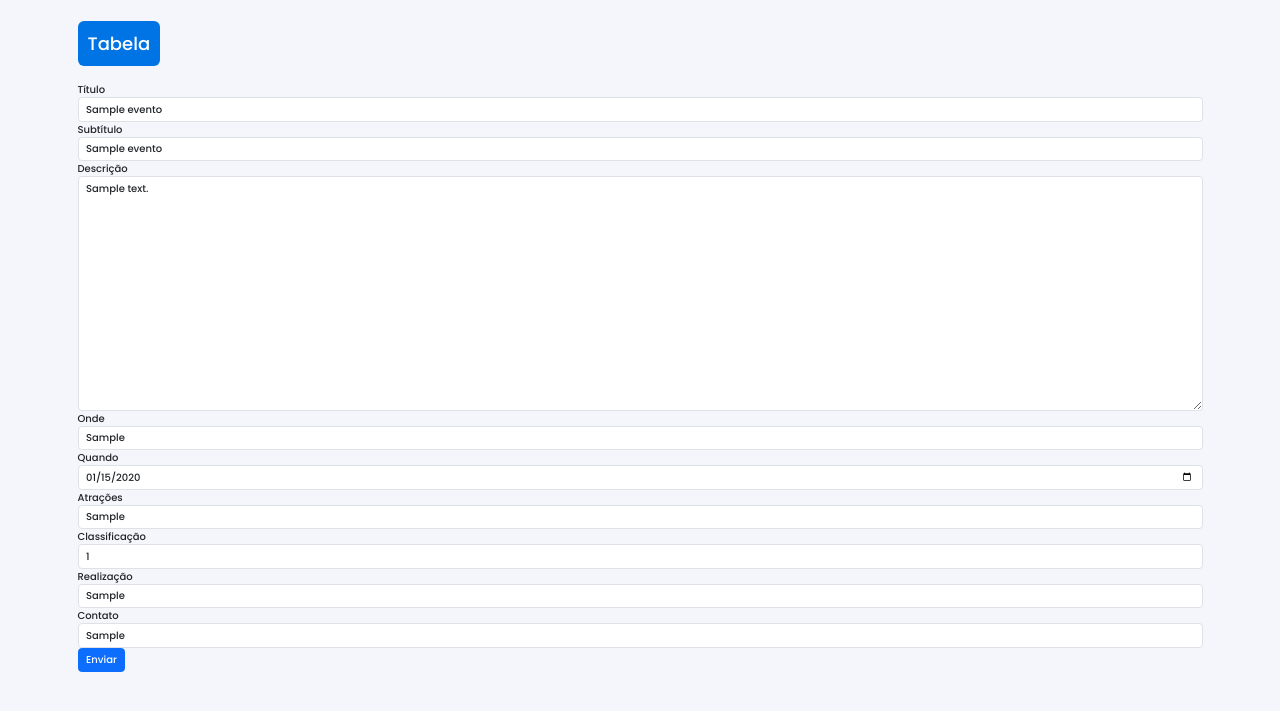
After one commit to iagosm/PE1, a PHP site: page /edit_evento.php?id_evento=1 in a window 1280 px wide. The commit adds this page. Shown: the top 711 px of the page. Run offline with PHP 8.4, Linux system fonts and the light colour scheme; tables that the repository leaves empty hold one stand-in row (values such as "Sample post"); some libraries are stand-ins or nearby versions.

Commit message:
Finalizando Projeto PE1

```diff
--- a/action_evento.php
+++ b/action_evento.php
@@ -7,7 +7,8 @@ $eventos->verificaAction();
 $mensagem = (isset($_SESSION['mensagem'])) ? $_SESSION['mensagem'] : '';
 ?>
 <div class="container">
-  <div class="row">
+  <a href="tabela.php" id="back-tabela">Tabela</a>
+  <div class="row mt-4">
     <p><?php if(isset($mensagem) && $mensagem !== '') { echo $mensagem; };?></p>
     <?php unset($_SESSION['mensagem']); ?>
     <form method="post" enctype="multipart/form-data">
--- a/assets/style.css
+++ b/assets/style.css
@@ -148,7 +148,7 @@ body {
   font-size: 16px;
   color: #4E342E;
 }
-#getAllEventos {
+#getAllEventos, .container #back-tabela, #add-event {
   text-decoration: none;
   padding: 10px;
   background: #0074e4;
@@ -157,6 +157,14 @@ body {
   color: white;
 }
 
-#getAllEventos:hover {
+#getAllEventos:hover, .container #back-tabela:hover, #add-event:hover {
   background: #0057a5;
 }
+
+table td{
+    padding: 20px;
+}
+.tabela-actions {
+  display: flex;
+  gap: 10px;
+}
--- /dev/null
+++ b/edit_evento.php
@@ -0,0 +1,56 @@
+<?php
+session_start();
+include 'header.php';
+include_once 'includes/evento.php';
+$eventos = new Evento();
+$evento = $eventos->getEvento();
+$eventos->verificaAction();
+?>
+<div class="container">
+  <a href="tabela.php" id="back-tabela">Tabela</a>
+  <div class="row mt-4">
+    <p><?php if(isset($mensagem) && $mensagem !== '') { echo $mensagem; };?></p>
+    <?php unset($_SESSION['mensagem']); ?>
+    <form method="post">
+      <div class="form-group">
+        <label for="titulo">Título</label>
+        <input class="form-control" type="text" id="titulo" name="titulo" value="<?php echo $evento['titulo']?>">
+      </div>
+      <div class="form-group">
+        <label for="subtitulo">Subtítulo</label>
+        <input class="form-control" type="text" id="subtitulo" name="subtitulo" value="<?php echo $evento['subtitulo']?>">
+      </div>
+      <div class="form-group">
+        <label for="descricao">Descrição</label>
+        <textarea class="form-control" id="descricao" name="descricao" cols="50" rows="15"><?php echo $evento['descricao']?></textarea>
+      </div>
+      <div class="form-group">
+        <label for="onde">Onde</label>
+        <input class="form-control" type="text" id="onde" name="onde" value="<?php echo $evento['onde']?>">
+      </div>
+      <div class="form-group">
+        <label for="quando">Quando</label>
+        <input class="form-control" type="date" id="quando" name="quando" value="<?php echo $evento['quando']?>">
+      </div>
+      <div class="form-group">
+        <label for="atracoes">Atrações</label>
+        <input class="form-control" type="text" id="atracoes" name="atracoes" value="<?php echo $evento['atracoes']?>">
+      </div>
+      <div class="form-group">
+        <label for="classificacao">Classificação</label>
+        <input class="form-control" type="number" id="classificacao" name="classificacao" value="<?php echo $evento['classificacao']?>">
+      </div>
+      <div class="form-group">
+        <label for="realizacao">Realização</label>
+        <input class="form-control" type="text" id="realizacao" name="realizacao" value="<?php echo $evento['realizacao']?>">
+      </div>
+      <div class="form-group">
+        <label for="contato">Contato</label>
+        <input class="form-control" type="text" id="contato" name="contato" value="<?php echo $evento['contato']?>">
+      </div>
+      <input type="hidden" name="id_evento" value="<?php echo $evento['id_evento']?>">
+      <input type="hidden" name="action" value="editEvento">
+      <button class="btn btn-primary" type="submit">Enviar</button>
+    </form>
+  </div>
+</div>
--- a/includes/evento.php
+++ b/includes/evento.php
@@ -24,19 +24,25 @@
         case 'cadEvento':
           $mensagem = $this->cadEvento($data);
           $_SESSION['mensagem'] = $mensagem;
+          header("Location: action_evento.php");
           break;
         case 'editEvento':
           $mensagem = $this->editEvento($data);
           $_SESSION['mensagem'] = $mensagem;
-          break;
-        case 'delEvento':
-          $mensagem = $this->delEvento($data);
-          $_SESSION['mensagem'] = $mensagem;
+          header("Location: tabela.php");
           break;
         default:
         $_SESSION['mensagem'] = '';
       }
-      header("Location: action_evento.php");
+    }
+  }
+
+  function verificaActionGet() {
+    if(!empty($_GET)) {
+      $_SESSION['mensagem'] = '';
+      $id_evento = $_GET['id_evento'];
+      $mensagem = $this->delEvento($id_evento);
+      $_SESSION['mensagem'] = $mensagem;
     }
   }
 
@@ -82,7 +88,8 @@
   function editEvento($data) {
 
     $sql = "UPDATE evento SET titulo = :titulo, subtitulo = :subtitulo, descricao = :descricao, onde= :onde,
-    quando = :quando, atracoes = :atracoes, classificacao = :classificacao, realizacao =:realizacao, contato = :contato WHERE idevento = :id_evento";
+    quando = :quando, atracoes = :atracoes, classificacao = :classificacao, realizacao = :realizacao, contato = :contato
+    WHERE id_evento = :id_evento";
     $sql = $this->connection->prepare($sql);
     $sql->bindValue(':titulo', $data['titulo']);
     $sql->bindValue(':subtitulo', $data['subtitulo']);
@@ -93,7 +100,7 @@
     $sql->bindValue(':classificacao', $data['classificacao']);
     $sql->bindValue(':realizacao', $data['realizacao']);
     $sql->bindValue(':contato', $data['contato']);
-    $sql->bindValue(':idevento', $data['idevento']);
+    $sql->bindValue(':id_evento', $data['id_evento']);
     $sql->execute();
     if($sql->rowCount() > 0) {
       return 'Evento alterado com sucesso';
@@ -105,7 +112,7 @@
 
     try {
 			$idevento = intval($idevento);
-			$sql = "DELETE FROM evento WHERE idevento = '$idevento'";
+			$sql = "DELETE FROM evento WHERE id_evento = '$idevento'";
 			$sql = $this->connection->query($sql);
 
 			if($sql->rowCount() > 0){ return 'Evento excluido com sucesso';}
--- a/index.php
+++ b/index.php
@@ -4,11 +4,6 @@ include 'header.php';
 include_once 'includes/evento.php';
 $eventos = new Evento();
 $array = $eventos->getAllEventos();
-// print_r($array);exit;
-// $classificacao = $array['classificacao'] . '+';
-// $posicao_images = strstr($array['imagem'], "images");
-// $caminho_relativo = substr($posicao_images, strpos($posicao_images, "images"));
-// $contato = $formatted_telefone = '(' . substr($array['contato'], 0, 2) . ') ' . substr($array['contato'], 2, 1) . ' ' . substr($array['contato'], 3, 4) . '-' . substr($array['contato'], 7, 4);
 ?>
 <body>
   <div class="container">
```
Also changed, not shown: tabela.php (added, +36 -0 lines).
